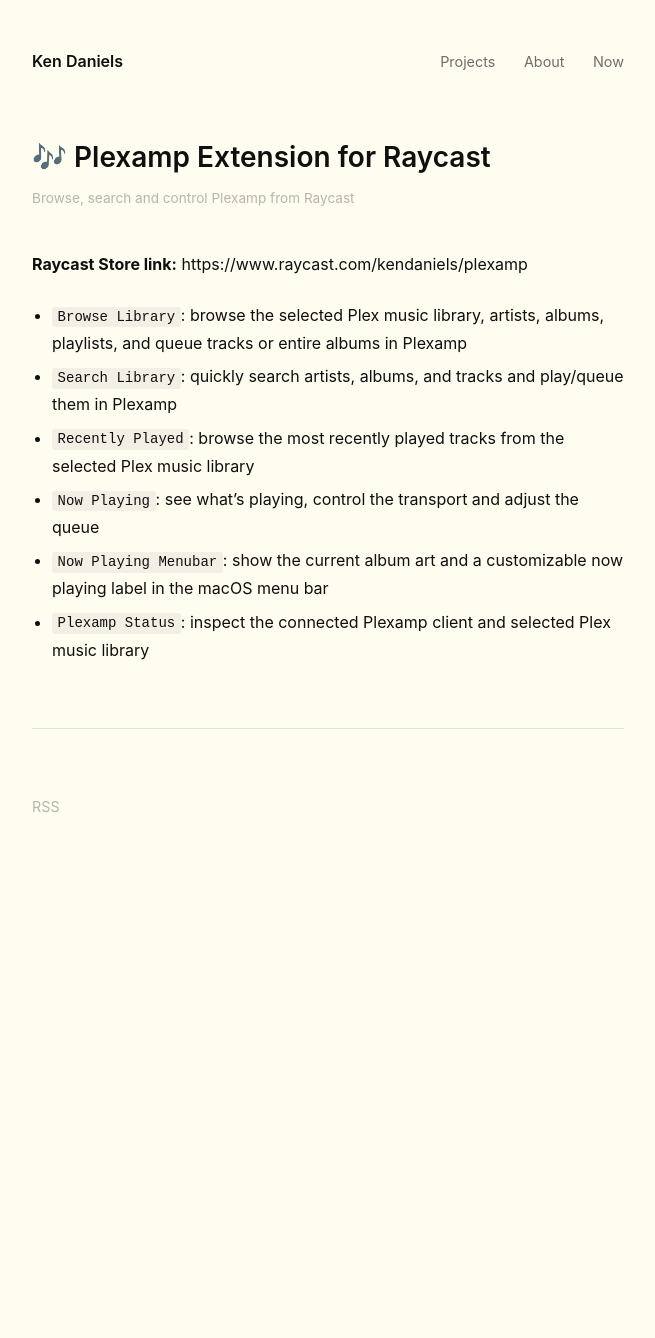
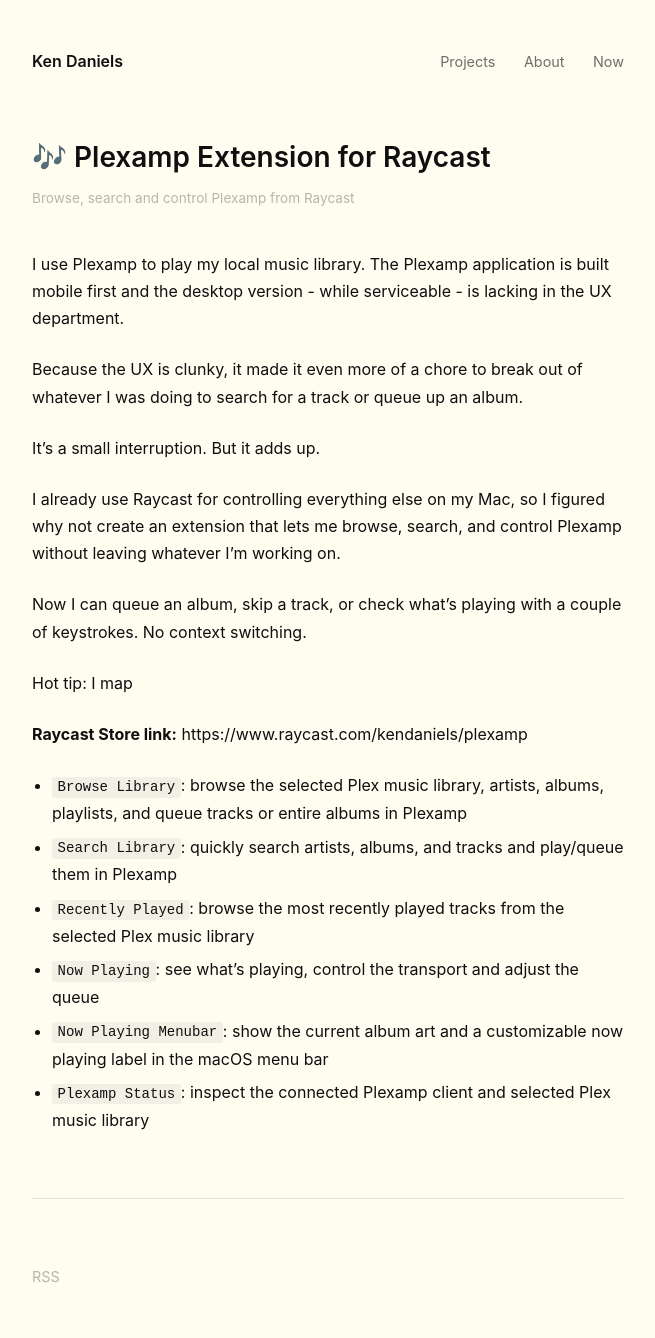
Before and after one commit to kendaniels/ksd.nz, a Jekyll site: the page built from _projects/raycast-plexamp.md, in a window 1280 px wide. Shown: the whole page, without its empty margins (312-967 px from the left). Built offline with Jekyll 4.4.1, drawn with Linux system fonts in a browser that asks for light colours; before the commit the page ends 900 px from its top, so only the background shows below that.

Commit message:
vault backup: 2026-03-26 21:57:15

```diff
--- a/_projects/raycast-plexamp.md
+++ b/_projects/raycast-plexamp.md
@@ -2,6 +2,19 @@
 title: 🎶 Plexamp Extension for Raycast
 description: Browse, search and control Plexamp from Raycast
 ---
+
+I use Plexamp to play my local music library. The Plexamp application is built mobile first and the desktop version - while serviceable - is lacking in the UX department.
+
+Because the UX is clunky, it made it even more of a chore to break out of whatever I was doing to search for a track or queue up an album.
+
+It's a small interruption. But it adds up.
+
+I already use Raycast for controlling everything else on my Mac, so I figured why not create an extension that lets me browse, search, and control Plexamp without leaving whatever I'm working on.
+
+Now I can queue an album, skip a track, or check what's playing with a couple of keystrokes. No context switching.
+
+Hot tip: I map
+
 **Raycast Store link:** https://www.raycast.com/kendaniels/plexamp
 
 - `Browse Library`: browse the selected Plex music library, artists, albums, playlists, and queue tracks or entire albums in Plexamp
```
